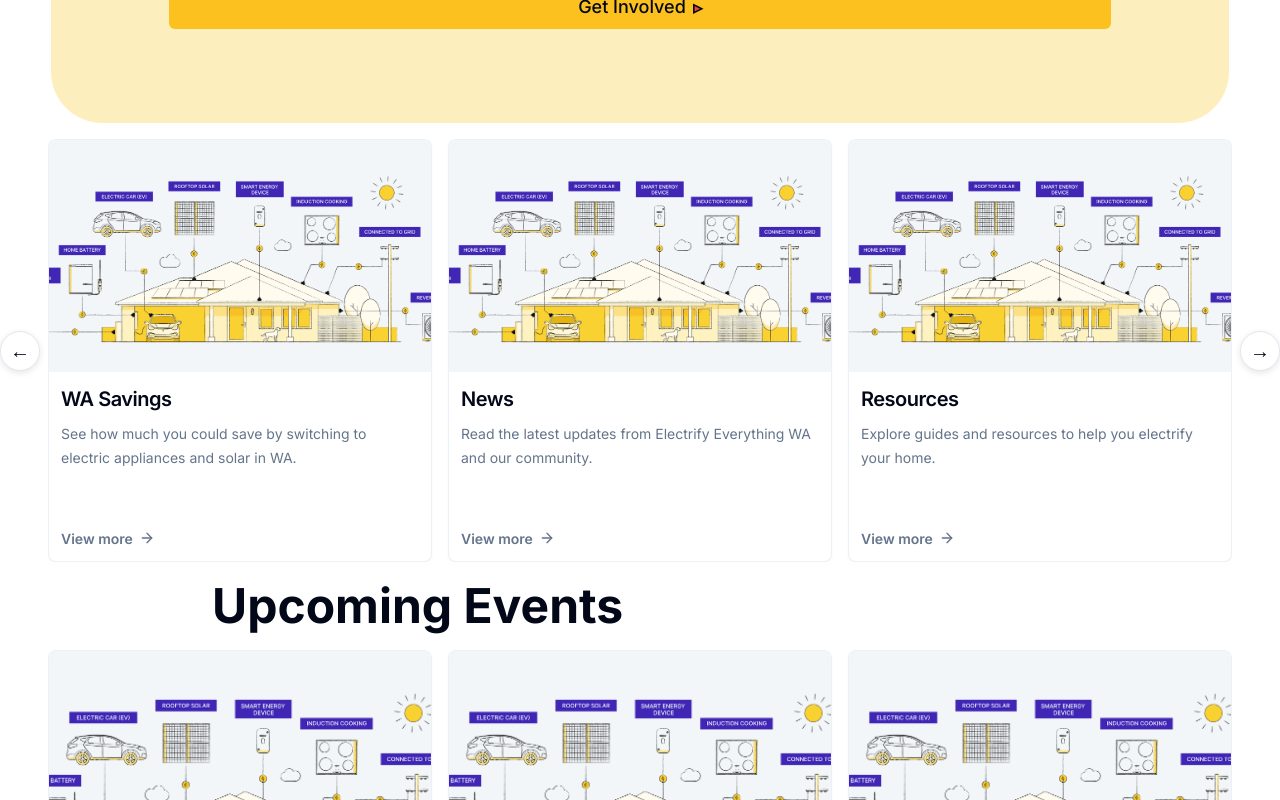
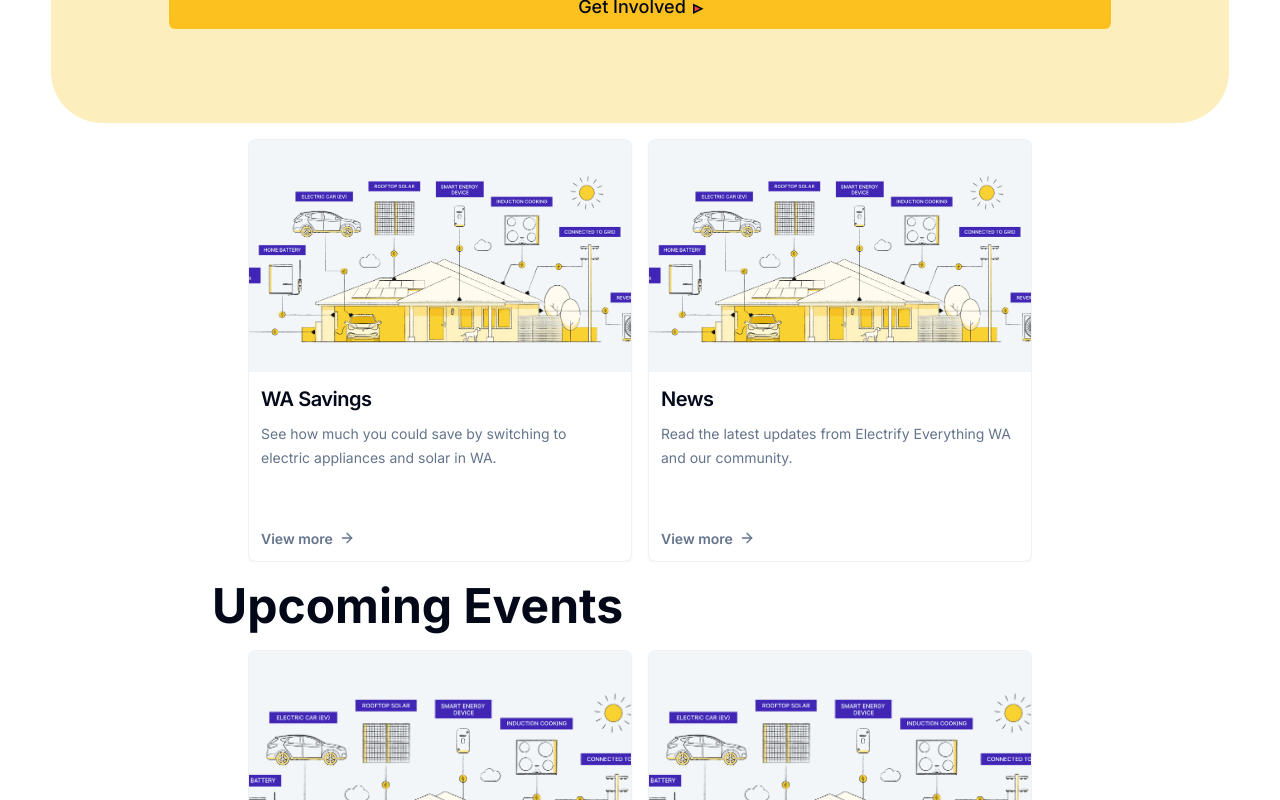
Before and after one commit to codersforcauses/electrify-everything-wa, a Next.js app in the folder client/: page / in a window 1280 px wide. Shown: the part 800-1600 px from the top of the page. Built offline with nearby package versions, Linux system fonts and the light colour scheme.

Commit message:
add changing of number of available cards based on viewport width

```diff
--- a/client/src/styles/components/card_container.module.css
+++ b/client/src/styles/components/card_container.module.css
@@ -43,5 +43,30 @@
   background: hsl(var(--accent));
 }
 
-@media (max-width: 768px) {
+@media (min-width: 52rem) and (max-width: 82rem) {
+  .arrow {
+    display: none;
+  }
+
+  .wrapper {
+    gap: 0;
+  }
+
+  .card-container {
+    max-width: calc(2 * clamp(18rem, 30vw, 24rem) + 1rem);
+  }
 }
+
+@media (max-width: 51rem) {
+  .arrow {
+    display: none;
+  }
+
+  .wrapper {
+    gap: 0;
+  }
+
+  .card-container {
+    max-width: calc(1 * clamp(18rem, 30vw, 24rem) + 1rem);
+  }
+}
```
